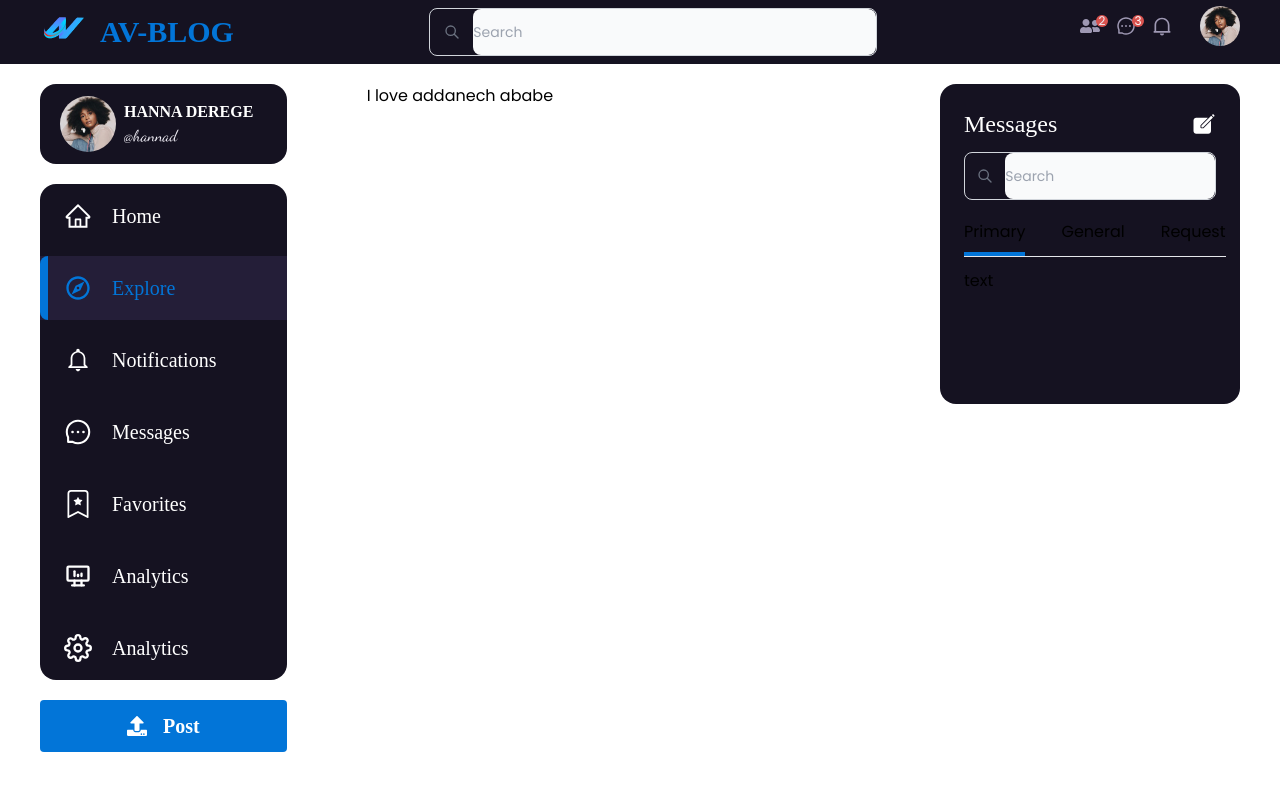
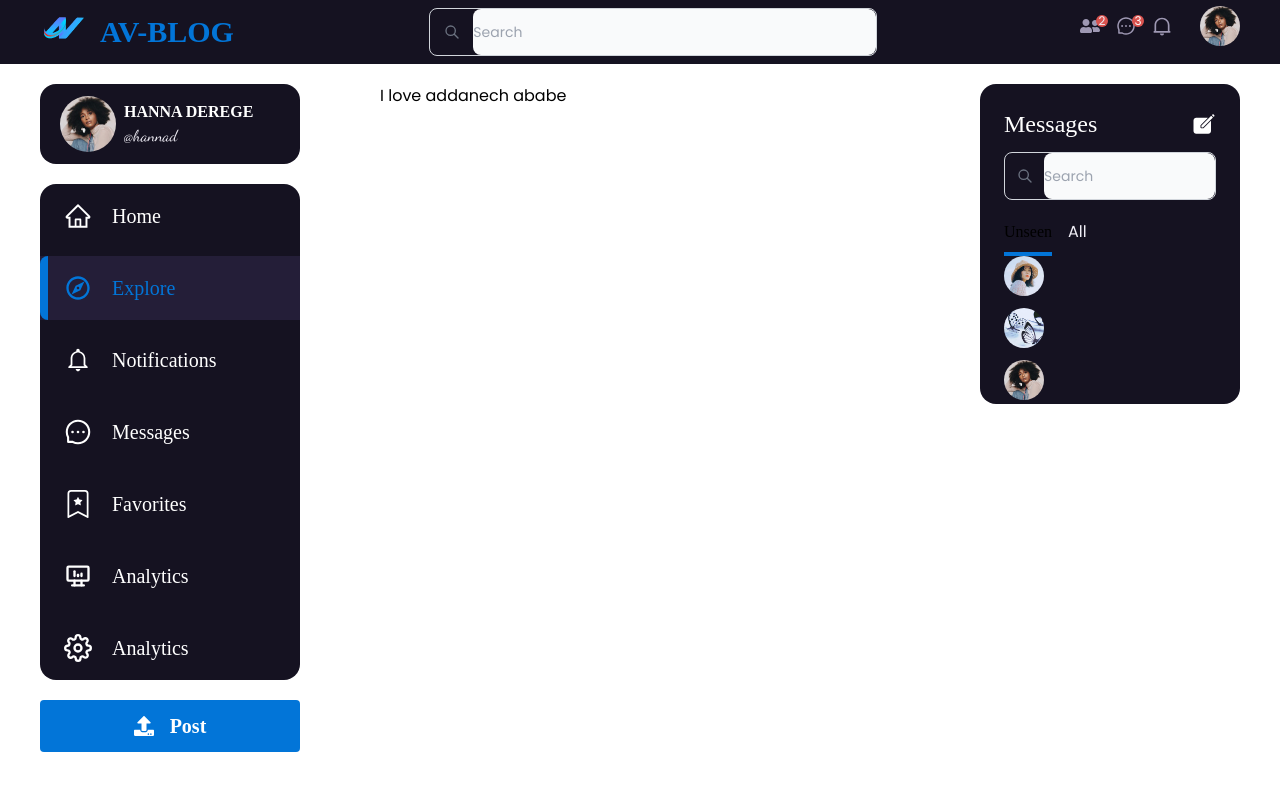
Before and after one commit to avela1/nextjs_blog_app, a Next.js app: page / in a window 1280 px wide. Shown: the top 790 px of the page. Built offline with nearby package versions, Linux system fonts and the light colour scheme; a web font is replaced by a local one.

Commit message:
working on message queue

```diff
--- a/components/Header.jsx
+++ b/components/Header.jsx
@@ -6,7 +6,7 @@ import { AiOutlineMessage } from "react-icons/ai";
 import { RiNotification2Line } from "react-icons/ri";
 import { FaUserFriends } from "react-icons/fa";
 
-import { SearchInputCard } from './';
+import { SearchInputCard } from "./";
 
 const Header = () => {
   return (
@@ -23,7 +23,7 @@ const Header = () => {
             </Link>
           </div>
           <div className="md:flex md:flex-auto md:visible hidden  ">
-           <SearchInputCard />
+            <SearchInputCard />
           </div>
 
           <div className="md:flex md:flex-row inline-block float-right items-center">
--- a/components/MessageTabs.jsx
+++ b/components/MessageTabs.jsx
@@ -1,21 +1,16 @@
-import React from 'react'
+import React from "react";
 
 import { useState } from "react";
+import { Users } from "./../data/Users";
 
 const MessageTabs = () => {
   const tabsData = [
     {
-        label: "Primary",
-        content:
-          "Ut irure mollit nulla eiusmod excepteur laboris elit sit anim magna tempor excepteur labore nulla.",
+      label: "Unseen",
+      content: Users,
     },
     {
-        label: "General",
-        content:
-          "Fugiat dolor et quis in incididunt aute. Ullamco voluptate consectetur dolor officia sunt est dolor sint.",
-      },
-      {
-        label: "Request",
+      label: "All",
       content:
         "Fugiat dolor et quis in incididunt aute. Ullamco voluptate consectetur dolor officia sunt est dolor sint.",
     },
@@ -24,15 +19,15 @@ const MessageTabs = () => {
 
   return (
     <div>
-      <div className="flex w-full border-b space-x-9">
+      <div className="flex w-full space-x-4 ">
         {tabsData.map((tab, idx) => {
           return (
             <button
               key={idx}
               className={`py-2 border-b-4 transition-colors duration-300  ${
                 idx === activeTabIndex
-                  ? "border-cprimary"
-                  : "border-transparent hover:border-gray-200"
+                  ? "border-cprimary font-akaya"
+                  : "border-transparent hover:border-gray-200 text-clight"
               }`}
               // Change the active tab on click.
               onClick={() => setActiveTabIndex(idx)}
@@ -43,11 +38,21 @@ const MessageTabs = () => {
         })}
       </div>
       {/* Show active tab content. */}
-      {/* <div className="py-4">
-        <p>{tabsData[activeTabIndex].content}</p>
-      </div> */}
+      <div className=" overflow-y-scroll w-full h-full ">
+        {tabsData[activeTabIndex].content.map((content, index) => {
+          return (
+            <div>
+              <img
+                src={content.imgSrc}
+                className=" md:w-10 md:h-10 w-7 h-7  rounded-full mb-3 "
+                alt="Avatar"
+              />
             </div>
           );
-}
+        })}
+      </div>
+    </div>
+  );
+};
 
-export default MessageTabs
+export default MessageTabs;
--- /dev/null
+++ b/data/Users.js
@@ -0,0 +1,90 @@
+export const Users = [
+  {
+    id: "1",
+    name: "Mahlet Birhane",
+    uname: "mahletb",
+    imgSrc: "/profile-1.jpg",
+    friend: false,
+    online: false,
+  },
+  {
+    id: "2",
+    name: "Hanna Derege",
+    uname: "hannad",
+    imgSrc: "/profile-2.jpg",
+    friend: false,
+    online: false,
+  },
+  {
+    id: "3",
+    name: "Dagmawit Asfaw",
+    uname: "dagmawita",
+    imgSrc: "/profile-3.jpg",
+    friend: false,
+    online: false,
+  },
+  {
+    id: "4",
+    name: "Bezawit Asfaw",
+    uname: "bezawita",
+    imgSrc: "/profile-4.jpg",
+    friend: true,
+    online: true,
+  },
+  {
+    id: "5",
+    name: "Abel Birhane",
+    uname: "abelb",
+    imgSrc: "/profile-8.jpg",
+    friend: false,
+    online: false,
+  },
+  {
+    id: "6",
+    name: "Thomas G/Kidan",
+    uname: "thomasg",
+    imgSrc: "/profile-8.jpg",
+    friend: false,
+    online: false,
+  },
+  {
+    id: "7",
+    name: "Dabiel Gelan",
+    uname: "danielg",
+    imgSrc: "/profile-9.jpg",
+    friend: false,
+    online: false,
+  },
+  {
+    id: "8",
+    name: "Simbo Ketema",
+    uname: "simbok",
+    imgSrc: "/profile-7.jpg",
+    friend: false,
+    online: false,
+  },
+  {
+    id: "9",
+    name: "Taye Sirnessa",
+    uname: "tayes",
+    imgSrc: "/profile-18.jpg",
+    friend: false,
+    online: false,
+  },
+  {
+    id: "10",
+    name: "Haile Desalegn",
+    uname: "hailed",
+    imgSrc: "/profile-15.jpg",
+    friend: false,
+    online: false,
+  },
+  {
+    id: "11",
+    name: "Ebsa Eresso",
+    uname: "ebsae",
+    imgSrc: "/profile-11.jpg",
+    friend: false,
+    online: false,
+  },
+];
--- a/pages/_app.tsx
+++ b/pages/_app.tsx
@@ -6,9 +6,9 @@ import { Layout } from "./../components";
 
 function MyApp({ Component, pageProps }: AppProps) {
   return (
-    <ThemeProvider enableSystem={true} attribute = 'class'>
-      <Layout>
-        <Component {...pageProps} />
+    <ThemeProvider enableSystem={true} attribute = 'class' >
+      <Layout >
+        <Component  {...pageProps} />
       </Layout>
     </ThemeProvider>
   );
--- a/pages/index.tsx
+++ b/pages/index.tsx
@@ -5,14 +5,13 @@ import { LeftSide, RightSide } from "./../components/.";
 
 const Home: NextPage = () => {
   return (
-    <div className="lg:container mx-auto lg:px-10 px-5 min-h-screen mt-16 py-3">
+    <div className="lg:container mx-auto lg:px-10 px-5 min-h-screen mt-16 py-3 ">
       <Head>
         <title>Create Next App</title>
         <link rel="icon" href="/favicon.ico" />
       </Head>
 
-      <main className="flex w-full flex-1  gap-6 md:gap-20 mt-2">
-
+      <main className="flex w-full flex-1  gap-6 md:gap-20 mt-2 ">
         <LeftSide />
         <div className="w-1/2">I love addanech ababe</div>
         <RightSide />
--- a/styles/globals.css
+++ b/styles/globals.css
@@ -6,3 +6,7 @@
 @tailwind base;
 @tailwind components;
 @tailwind utilities;
+
+html {
+  overflow: hidden;
+}
```
Also changed, not shown: data/Messages.js (added, +32 -0 lines), data/Chats.js (added). Lines whose indentation alone changed are shown as unchanged.
